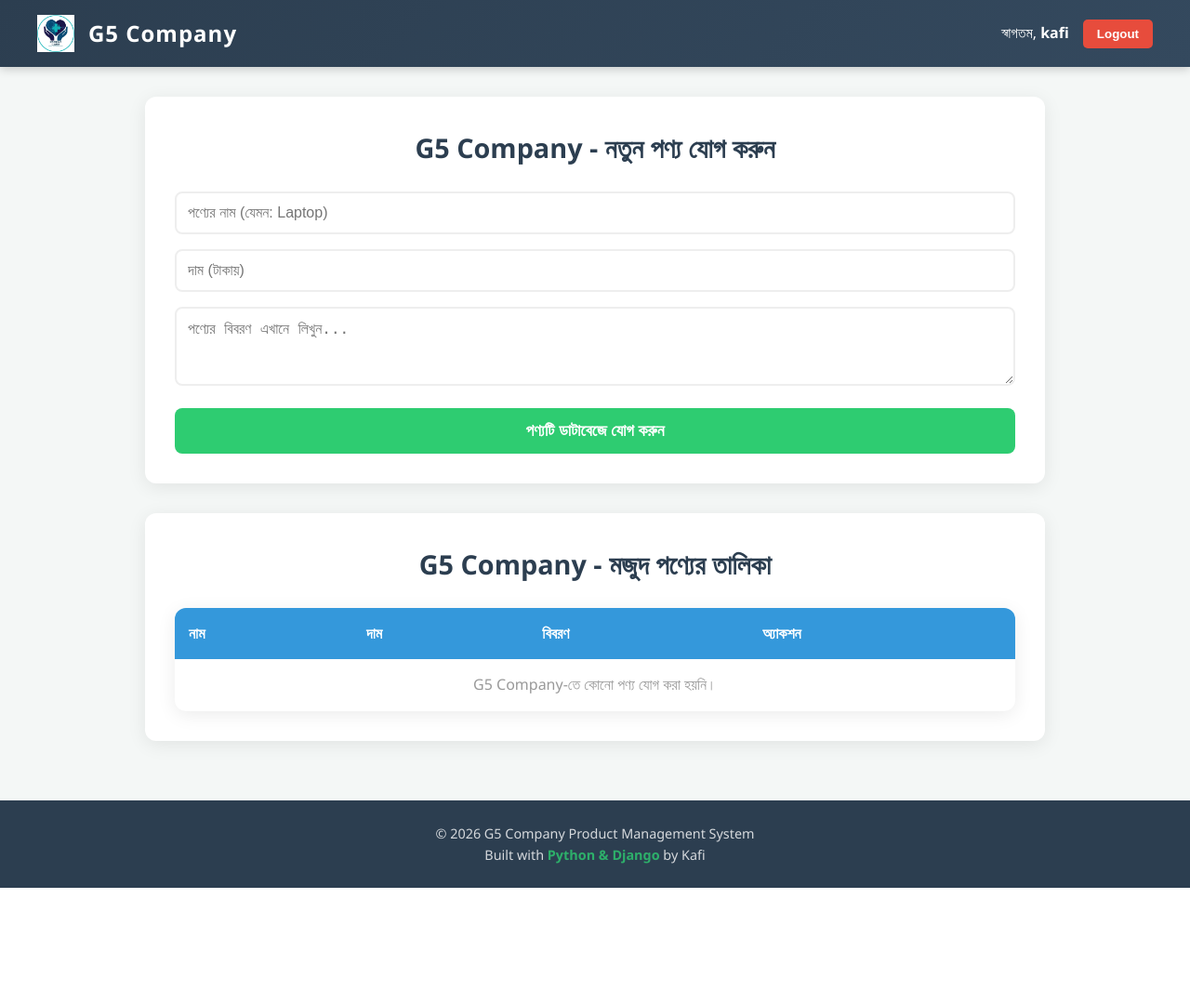
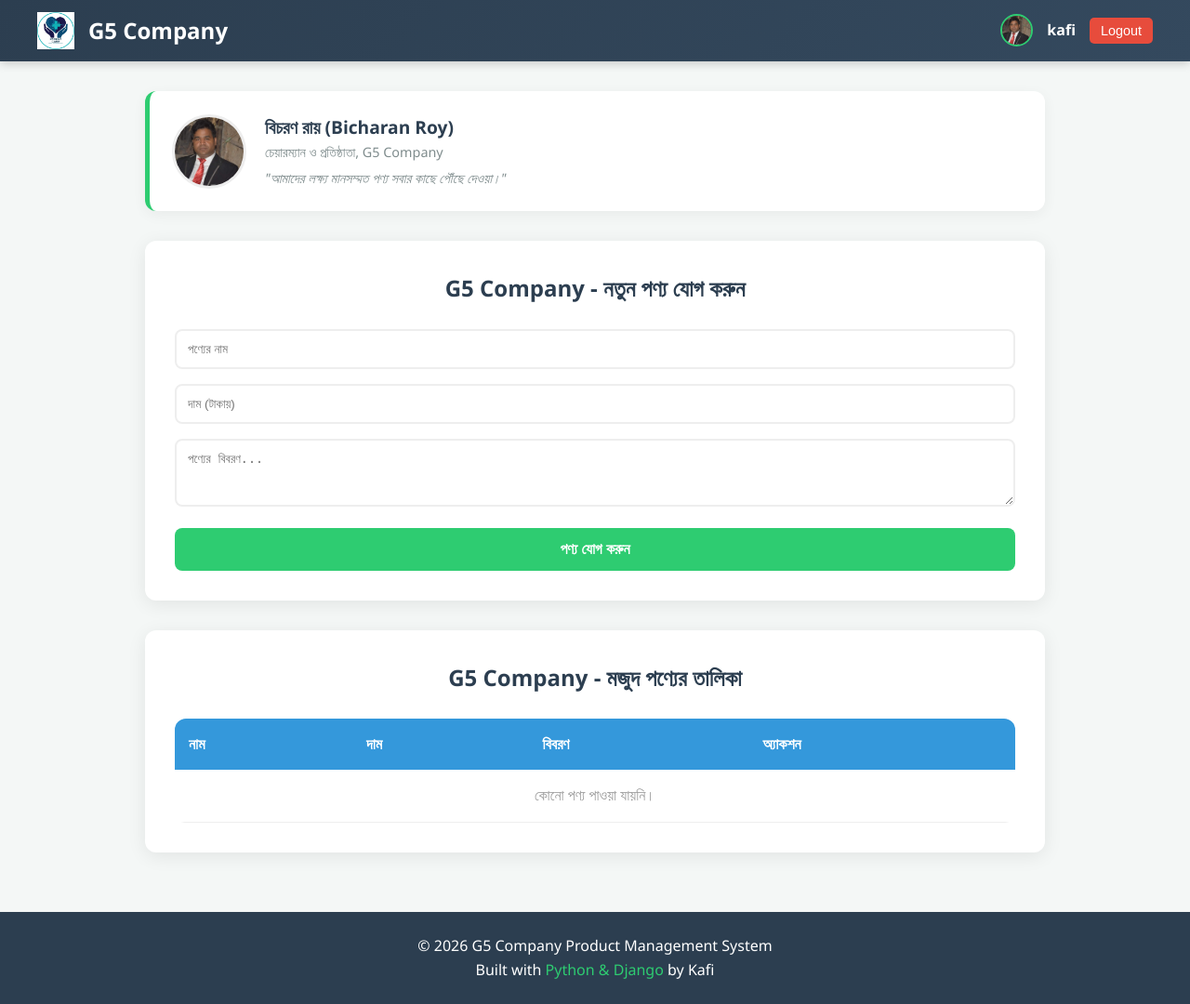
Before and after one commit to kafibisty/kafi_g5, a Django app: page / in a window 1280 px wide. Shown: the whole page at 93% size. Before the commit the page ends 955 px from the top, so only its background shows below. Run offline with Django 5.2, Linux system fonts and the light colour scheme; a user stored in the database is signed in; data that the repository does not hold is empty.

Commit message:
Added owner picture and owner profile section

```diff
--- a/templates/index.html
+++ b/templates/index.html
@@ -11,53 +11,46 @@
         body { font-family: 'Segoe UI', Tahoma, Geneva, Verdana, sans-serif; background-color: #f4f7f6; color: #333; line-height: 1.6; display: flex; flex-direction: column; min-height: 100vh; }
 
         /* Colorful Header */
-        header { background: linear-gradient(135deg, #2c3e50 0%, #34495e 100%); color: white; padding: 1rem 2rem; position: sticky; top: 0; z-index: 1000; box-shadow: 0 2px 10px rgba(0,0,0,0.2); }
+        header { background: linear-gradient(135deg, #2c3e50 0%, #34495e 100%); color: white; padding: 0.8rem 2rem; position: sticky; top: 0; z-index: 1000; box-shadow: 0 2px 10px rgba(0,0,0,0.2); }
         .header-container { display: flex; justify-content: space-between; align-items: center; max-width: 1200px; margin: auto; }
 
-        .logo { display: flex; align-items: center; font-size: 1.5rem; font-weight: bold; letter-spacing: 1px; }
-        .logo img { height: 40px; margin-right: 15px; vertical-align: middle; }
+        .logo { display: flex; align-items: center; font-size: 1.5rem; font-weight: bold; }
+        .logo img { height: 40px; margin-right: 15px; }
 
         .user-nav { display: flex; align-items: center; gap: 15px; }
-        .logout-btn { background: #e74c3c; color: white; border: none; padding: 8px 15px; border-radius: 5px; cursor: pointer; font-weight: bold; transition: 0.3s; }
-        .logout-btn:hover { background: #c0392b; transform: scale(1.05); }
+        .owner-img-small { width: 35px; height: 35px; border-radius: 50%; border: 2px solid #2ecc71; object-fit: cover; }
+        .logout-btn { background: #e74c3c; color: white; border: none; padding: 6px 12px; border-radius: 5px; cursor: pointer; font-size: 0.9rem; }
 
-        /* Main Content Area */
+        /* Main Area */
         main { flex: 1; padding: 2rem 1rem; max-width: 1000px; margin: auto; width: 100%; }
 
-        /* Form Card */
+        /* Owner Profile Card */
+        .owner-card { background: white; padding: 1.5rem; border-radius: 12px; display: flex; align-items: center; gap: 20px; box-shadow: 0 4px 15px rgba(0,0,0,0.05); margin-bottom: 2rem; border-left: 5px solid #2ecc71; }
+        .owner-img-big { width: 80px; height: 80px; border-radius: 50%; object-fit: cover; border: 3px solid #eee; }
+        .owner-info h3 { color: #2c3e50; font-size: 1.2rem; }
+        .owner-info p { color: #7f8c8d; font-size: 0.9rem; }
+
+        /* General Card Style */
         .card { background: white; padding: 2rem; border-radius: 12px; box-shadow: 0 4px 20px rgba(0,0,0,0.08); margin-bottom: 2rem; }
-        h2 { color: #2c3e50; margin-bottom: 1.5rem; text-align: center; font-size: 1.8rem; }
+        h2 { color: #2c3e50; margin-bottom: 1.5rem; text-align: center; }
 
-        .input-group { margin-bottom: 1rem; }
-        input, textarea { width: 100%; padding: 12px; border: 2px solid #eee; border-radius: 8px; font-size: 1rem; outline: none; transition: 0.3s; }
-        input:focus, textarea:focus { border-color: #3498db; }
+        input, textarea { width: 100%; padding: 12px; border: 2px solid #eee; border-radius: 8px; margin-bottom: 1rem; outline: none; }
+        input:focus { border-color: #3498db; }
 
-        .save-btn { width: 100%; background: #2ecc71; color: white; border: none; padding: 14px; border-radius: 8px; font-size: 1.1rem; font-weight: bold; cursor: pointer; transition: 0.3s; }
-        .save-btn:hover { background: #27ae60; box-shadow: 0 4px 15px rgba(46, 204, 113, 0.3); }
+        .save-btn { width: 100%; background: #2ecc71; color: white; border: none; padding: 14px; border-radius: 8px; font-weight: bold; cursor: pointer; font-size: 1rem; }
 
-        /* Table Section */
-        .table-container { overflow-x: auto; background: white; border-radius: 12px; box-shadow: 0 4px 20px rgba(0,0,0,0.08); }
-        table { width: 100%; border-collapse: collapse; min-width: 700px; }
+        /* Table */
+        .table-container { overflow-x: auto; background: white; border-radius: 12px; }
+        table { width: 100%; border-collapse: collapse; min-width: 600px; }
         th { background-color: #3498db; color: white; padding: 15px; text-align: left; }
         td { padding: 15px; border-bottom: 1px solid #eee; }
-        tr:last-child td { border-bottom: none; }
-        tr:hover { background-color: #f9f9f9; }
 
-        /* Action Links */
-        .edit-btn { color: #f39c12; text-decoration: none; font-weight: bold; margin-right: 15px; }
-        .delete-btn { color: #e74c3c; text-decoration: none; font-weight: bold; }
-        .edit-btn:hover, .delete-btn:hover { text-decoration: underline; }
+        /* Footer */
+        footer { background: #2c3e50; color: white; text-align: center; padding: 1.5rem 0; margin-top: auto; }
 
-        /* Colorful Footer */
-        footer { background: #2c3e50; color: white; text-align: center; padding: 1.5rem 0; margin-top: auto; }
-        footer p { font-size: 0.9rem; opacity: 0.8; }
-        .footer-credit { color: #2ecc71; font-weight: bold; }
-
-        /* Responsive Design */
         @media (max-width: 600px) {
-            .header-container { flex-direction: column; gap: 10px; text-align: center; }
-            .card { padding: 1.2rem; }
-            h2 { font-size: 1.4rem; }
+            .header-container { flex-direction: column; gap: 10px; }
+            .owner-card { flex-direction: column; text-align: center; }
         }
     </style>
 </head>
@@ -66,46 +59,50 @@
     <!-- Header Section -->
     <header>
         <div class="header-container">
-            <!-- Logo & Company Name -->
             <div class="logo">
-                <img src="{% static 'images/logo.png' %}" alt="G5 Company Logo">
+                <img src="{% static 'images/logo.png' %}" alt="G5 Logo">
                 <span>G5 Company</span>
             </div>
 
-            <!-- User Auth Group -->
             <div class="user-nav">
                 {% if user.is_authenticated %}
-                    <span>স্বাগতম, <strong>{{ user.username }}</strong></span>
+                    <img src="{% static 'images/owner.jpg' %}" alt="Owner" class="owner-img-small">
+                    <span><strong>{{ user.username }}</strong></span>
                     <form action="{% url 'logout' %}" method="post" style="display:inline;">
                         {% csrf_token %}
                         <button type="submit" class="logout-btn">Logout</button>
                     </form>
                 {% else %}
-                    <a href="{% url 'login' %}" style="color: white; text-decoration: none; font-weight: bold;">Login</a>
+                    <a href="{% url 'login' %}" style="color: white; text-decoration: none;">Login</a>
                 {% endif %}
             </div>
         </div>
     </header>
 
-    <!-- Main Content -->
     <main>
+        <!-- Owner Profile Section -->
+        <div class="owner-card">
+            <img src="{% static 'images/owner.jpg' %}" alt="Owner Picture" class="owner-img-big">
+            <div class="owner-info">
+                <h3>বিচরণ রায় (Bicharan Roy)</h3>
+                <p>চেয়ারম্যান ও প্রতিষ্ঠাতা, G5 Company</p>
+                <p style="font-style: italic; margin-top: 5px;">"আমাদের লক্ষ্য মানসম্মত পণ্য সবার কাছে পৌঁছে দেওয়া।"</p>
+            </div>
+        </div>
+
+        <!-- Product Input Card -->
         <div class="card">
             <h2>G5 Company - নতুন পণ্য যোগ করুন</h2>
             <form method="POST">
                 {% csrf_token %}
-                <div class="input-group">
-                    <input type="text" name="name" placeholder="পণ্যের নাম (যেমন: Laptop)" required>
-                </div>
-                <div class="input-group">
-                    <input type="number" name="price" placeholder="দাম (টাকায়)" required>
-                </div>
-                <div class="input-group">
-                    <textarea name="description" rows="3" placeholder="পণ্যের বিবরণ এখানে লিখুন..." required></textarea>
-                </div>
-                <button type="submit" class="save-btn">পণ্যটি ডাটাবেজে যোগ করুন</button>
+                <input type="text" name="name" placeholder="পণ্যের নাম" required>
+                <input type="number" name="price" placeholder="দাম (টাকায়)" required>
+                <textarea name="description" rows="3" placeholder="পণ্যের বিবরণ..." required></textarea>
+                <button type="submit" class="save-btn">পণ্য যোগ করুন</button>
             </form>
         </div>
 
+        <!-- Product List Card -->
         <div class="card">
             <h2>G5 Company - মজুদ পণ্যের তালিকা</h2>
             <div class="table-container">
@@ -125,13 +122,13 @@
                             <td style="color: #27ae60; font-weight: bold;">{{ p.price }} ৳</td>
                             <td>{{ p.description }}</td>
                             <td>
-                                <a href="{% url 'edit_product' p.id %}" class="edit-btn">Edit</a>
-                                <a href="{% url 'delete_product' p.id %}" class="delete-btn" onclick="return confirm('আপনি কি নিশ্চিত?')">Delete</a>
+                                <a href="{% url 'edit_product' p.id %}" style="color:orange; text-decoration:none; font-weight:bold; margin-right:10px;">Edit</a>
+                                <a href="{% url 'delete_product' p.id %}" style="color:red; text-decoration:none; font-weight:bold;" onclick="return confirm('নিশ্চিত তো?')">Delete</a>
                             </td>
                         </tr>
                         {% empty %}
                         <tr>
-                            <td colspan="4" style="text-align: center; color: #999;">G5 Company-তে কোনো পণ্য যোগ করা হয়নি।</td>
+                            <td colspan="4" style="text-align: center; color: #999;">কোনো পণ্য পাওয়া যায়নি।</td>
                         </tr>
                         {% endfor %}
                     </tbody>
@@ -140,10 +137,9 @@
         </div>
     </main>
 
-    <!-- Footer Section -->
     <footer>
         <p>&copy; 2026 G5 Company Product Management System</p>
-        <p>Built with <span class="footer-credit">Python & Django</span> by Kafi</p>
+        <p>Built with <span style="color:#2ecc71">Python & Django</span> by Kafi</p>
     </footer>
 
 </body>
```
Also changed, not shown: static/images/owner.jpg (added).
